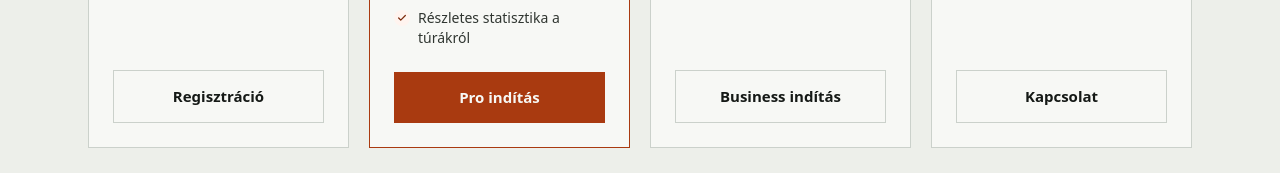
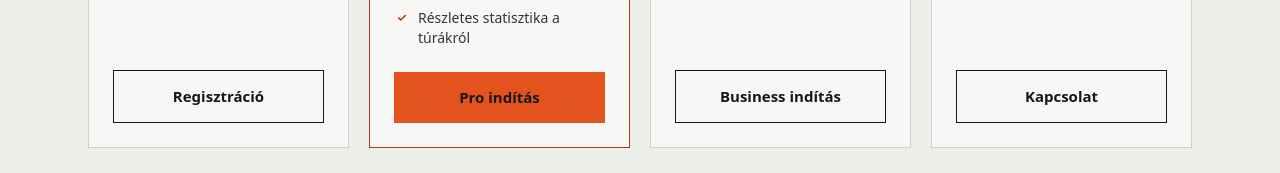
Before and after one commit to Norbonca/Ultimate-Adventure-Tool, a Next.js app in the folder apps/web/: page /pricing in a window 1280 px wide. Shown: the part 656-829 px from the top of the page. Built offline with nearby package versions, Linux system fonts and the light colour scheme; no server answers; a web font is replaced by a local one.

Commit message:
feat: overhaul core controls and cards

```diff
--- a/apps/web/components/ui/Button.tsx
+++ b/apps/web/components/ui/Button.tsx
@@ -2,8 +2,8 @@
  * Button — Trevu UI primitive.
  *
  * Design: design/D00_Core_Components.pen#uxEji (Primary), #UzuFj (Outline), #n85yk (Social)
- * Brand: Trevu_Brand_Guide.docx §3 — radius 10, padding 14×28, DM Sans 600, primary shadow.
- * Tokens only (tailwind theme: trevu-*, navy-*, coral, rounded-trevu, shadow-trevu).
+ * Overhaul: square geometry, Sofia Sans 600, signal-orange primary, no elevation.
+ * Tokens only (semantic canvas/surface/ink/line/accent aliases).
  * No hooks — usable in Server and Client Components. Renders <a> (next/link) when `href` is set.
  */
 
@@ -16,15 +16,15 @@ export type ButtonSize = "sm" | "md" | "lg";
 
 const VARIANT: Record<ButtonVariant, string> = {
   primary:
-    "bg-trevu-600 text-white shadow-trevu hover:bg-trevu-700 focus-visible:ring-trevu-600/30",
+    "bg-accent text-accent-on hover:bg-accent-hover focus-visible:ring-accent/30",
   outline:
-    "bg-white text-navy-900 border border-navy-200 hover:border-trevu-600 hover:text-trevu-700 focus-visible:ring-trevu-600/20",
+    "bg-surface text-ink border border-line-strong hover:bg-ghost hover:text-accent focus-visible:ring-accent/20",
   ghost:
-    "bg-navy-100 text-navy-900 hover:bg-navy-200 focus-visible:ring-navy-300",
+    "bg-ghost text-ink hover:bg-line focus-visible:ring-line-strong",
   danger:
     "bg-coral text-white hover:bg-coral/90 focus-visible:ring-coral/30",
   social:
-    "bg-white text-navy-900 border border-navy-200 hover:bg-navy-50 focus-visible:ring-trevu-600/20 font-medium",
+    "bg-surface text-ink border border-line hover:border-line-strong focus-visible:ring-accent/20 font-medium",
 };
 
 const SIZE: Record<ButtonSize, string> = {
@@ -53,8 +53,8 @@ function classes(
   extra: string | undefined,
 ) {
   return [
-    "inline-flex items-center justify-center rounded-trevu font-semibold",
-    "transition-all duration-200 select-none",
+    "inline-flex items-center justify-center rounded-none font-semibold",
+    "transition-colors duration-150 select-none",
     "focus:outline-none focus-visible:ring-[3px]",
     "disabled:opacity-50 disabled:pointer-events-none",
     VARIANT[variant],
--- a/apps/web/components/ui/Card.tsx
+++ b/apps/web/components/ui/Card.tsx
@@ -1,8 +1,7 @@
 /**
  * Card — surface container + 3:2 image slot for trip / content cards.
  *
- * Brand: Trevu_Brand_Guide.docx §3 — white, 1 px Cloud border, radius 16 (`rounded-trevu-2xl`),
- * shadow 0 1px 2px, hover lift + 0 8px 24px; image 3:2.
+ * Overhaul: sharp surface, 1 px line, no elevation; image 3:2.
  * Design: design/D02_Trip_Management.pen#NCfEW (Trip Card), design/D00_Core_Components.pen#5YqJY
  * (CategoryCard). No hooks; `href` renders the whole card as a link.
  */
@@ -12,7 +11,7 @@ import Link from "next/link";
 
 export interface CardProps extends HTMLAttributes<HTMLDivElement> {
   href?: string;
-  /** Adds hover lift + shadow (default true when `href` is set). */
+  /** Adds a stronger border affordance (default true when `href` is set). */
   interactive?: boolean;
   padding?: "none" | "sm" | "md" | "lg";
   children: ReactNode;
@@ -23,9 +22,9 @@ const PAD = { none: "", sm: "p-4", md: "p-5", lg: "p-6" } as const;
 export function Card({ href, interactive, padding = "none", className, children, ...rest }: CardProps) {
   const hover = interactive ?? Boolean(href);
   const cls = [
-    "block overflow-hidden rounded-trevu-2xl border border-navy-200 bg-white shadow-trevu-sm",
-    "transition-all duration-300",
-    hover ? "hover:-translate-y-0.5 hover:shadow-trevu-lg" : "",
+    "block overflow-hidden rounded-none border border-line bg-surface",
+    "transition-colors duration-150",
+    hover ? "hover:border-line-strong" : "",
     PAD[padding],
     className ?? "",
   ]
--- a/apps/web/components/ui/Input.tsx
+++ b/apps/web/components/ui/Input.tsx
@@ -1,8 +1,8 @@
 /**
  * Input — labelled text field with optional leading icon and error text.
  *
- * Design: design/D00_Core_Components.pen#QJK58 (label 14/600 · field 48 px · radius 10 · icon 18)
- * Brand: Trevu_Brand_Guide.docx §3 — 1.5 px navy-300 border, teal focus ring.
+ * Design: design/D00_Core_Components.pen#QJK58 (label 14/600 · field 48 px · icon 18)
+ * Overhaul: square field, one-pixel line and orange focus treatment.
  * No hooks. Pass `autoComplete` for every credential/identity field (UX-002).
  */
 
@@ -32,12 +32,12 @@ export function Input({
   const describedBy = error ? `${id}-error` : hint ? `${id}-hint` : undefined;
   return (
     <div className={["flex flex-col gap-1.5", wrapperClassName ?? ""].join(" ")}>
-      <label htmlFor={id} className="text-sm font-semibold text-navy-900">
+      <label htmlFor={id} className="text-sm font-semibold text-ink">
         {label}
       </label>
       <div className="relative">
         {icon && (
-          <span className="pointer-events-none absolute inset-y-0 left-4 flex items-center text-navy-500">
+          <span className="pointer-events-none absolute inset-y-0 left-4 flex items-center text-ink-muted">
             <Icon name={icon} size={18} />
           </span>
         )}
@@ -46,11 +46,11 @@ export function Input({
           aria-invalid={error ? true : undefined}
           aria-describedby={describedBy}
           className={[
-            "w-full min-h-[48px] rounded-trevu border-[1.5px] bg-white px-4 py-3 text-[15px] text-navy-900",
-            "placeholder:text-navy-500 outline-none transition-all duration-200",
+            "w-full min-h-[48px] rounded-none border bg-surface px-4 py-3 text-[15px] text-ink",
+            "placeholder:text-ink-muted outline-none transition-colors duration-150",
             error
               ? "border-coral focus:border-coral focus:ring-[3px] focus:ring-coral/15"
-              : "border-navy-300 focus:border-trevu-600 focus:ring-[3px] focus:ring-trevu-600/10",
+              : "border-line focus:border-accent focus:ring-[3px] focus:ring-accent/15",
             icon ? "pl-11" : "",
             className ?? "",
           ].join(" ")}
@@ -62,7 +62,7 @@ export function Input({
           {error}
         </p>
       ) : hint ? (
-        <p id={`${id}-hint`} className="text-sm text-navy-500">
+        <p id={`${id}-hint`} className="text-sm text-ink-muted">
           {hint}
         </p>
       ) : null}
```
